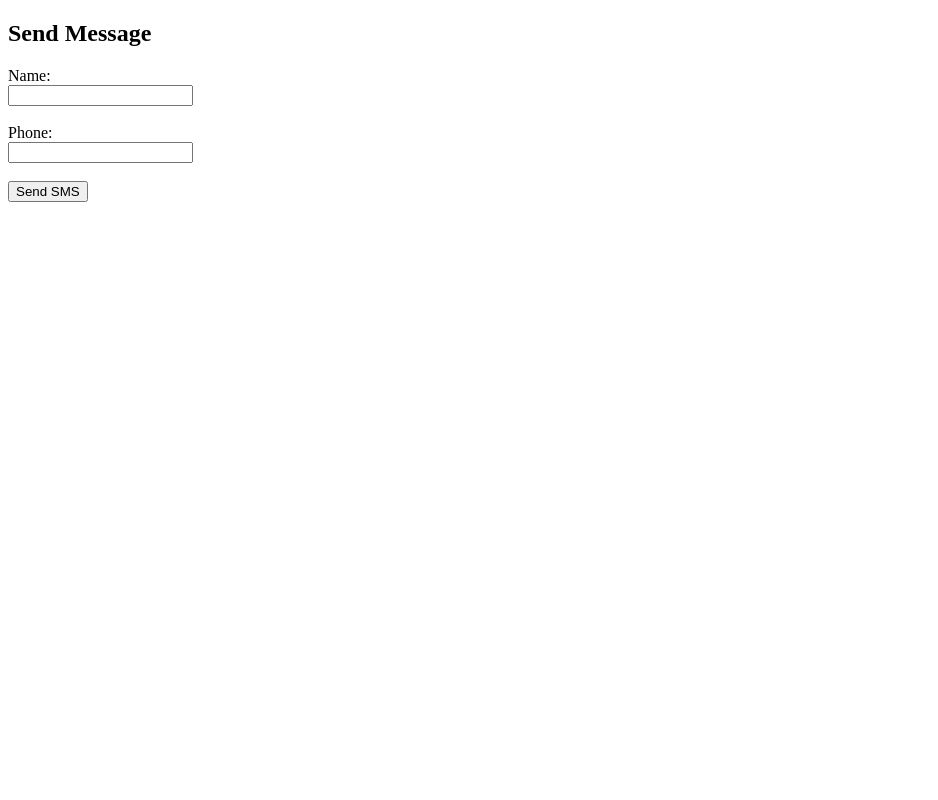
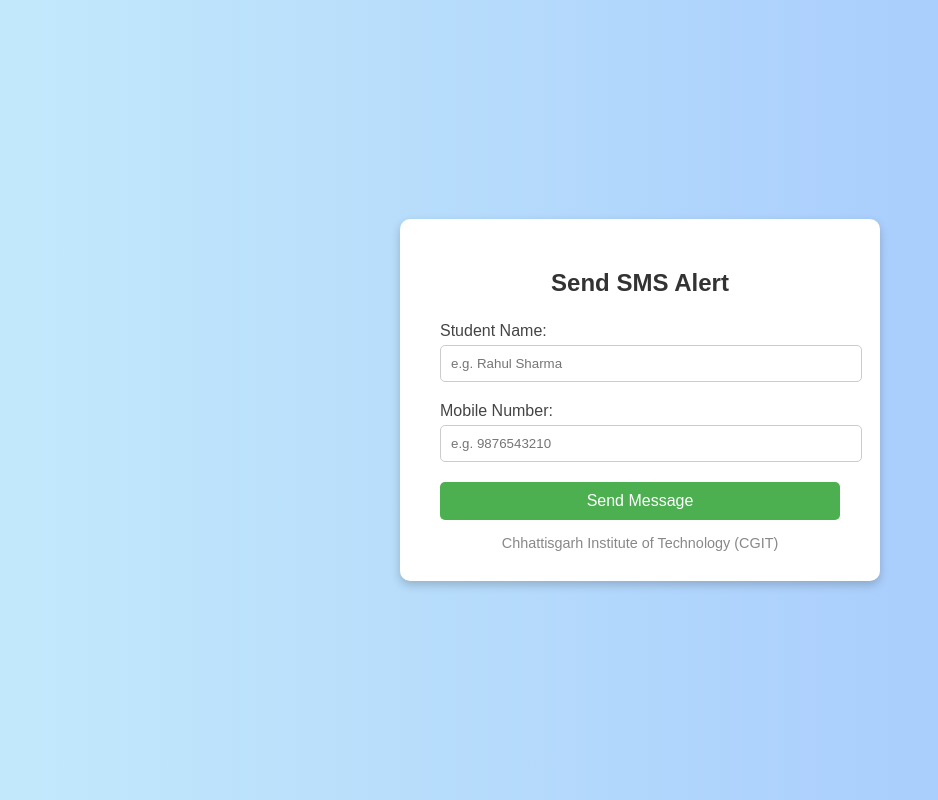
Before and after one commit to Rakhisinghos/sms_sender_render, a Flask app: page / in a window 1280 px wide. Shown: the whole page, without its empty margins (0-938 px from the left). Run offline with Flask 3, Linux system fonts and the light colour scheme.

Commit message:
Update index.html

```diff
--- a/templates/index.html
+++ b/templates/index.html
@@ -2,16 +2,83 @@
 <html lang="en">
 <head>
     <meta charset="UTF-8">
-    <title>Send SMS</title>
+    <title>Send SMS Notification</title>
+    <style>
+        body {
+            font-family: Arial, sans-serif;
+            background: linear-gradient(to right, #c2e9fb, #a1c4fd);
+            display: flex;
+            justify-content: center;
+            align-items: center;
+            height: 100vh;
+            margin: 0;
+        }
+
+        .container {
+            background: white;
+            padding: 30px 40px;
+            border-radius: 10px;
+            box-shadow: 0 4px 10px rgba(0,0,0,0.2);
+            max-width: 400px;
+            width: 100%;
+        }
+
+        h2 {
+            text-align: center;
+            margin-bottom: 25px;
+            color: #333;
+        }
+
+        label {
+            display: block;
+            margin-bottom: 5px;
+            color: #444;
+        }
+
+        input[type="text"], input[type="tel"] {
+            width: 100%;
+            padding: 10px;
+            margin-bottom: 20px;
+            border: 1px solid #ccc;
+            border-radius: 5px;
+        }
+
+        button {
+            width: 100%;
+            padding: 10px;
+            background-color: #4CAF50;
+            color: white;
+            font-size: 16px;
+            border: none;
+            border-radius: 5px;
+            cursor: pointer;
+        }
+
+        button:hover {
+            background-color: #45a049;
+        }
+
+        .footer {
+            text-align: center;
+            margin-top: 15px;
+            font-size: 0.9em;
+            color: #888;
+        }
+    </style>
 </head>
 <body>
-    <h2>Send Message</h2>
-    <form method="POST">
-        <label>Name:</label><br>
-        <input type="text" name="name" required><br><br>
-        <label>Phone:</label><br>
-        <input type="text" name="phone" required><br><br>
-        <button type="submit">Send SMS</button>
-    </form>
+    <div class="container">
+        <h2>Send SMS Alert</h2>
+        <form method="POST">
+            <label for="name">Student Name:</label>
+            <input type="text" id="name" name="name" placeholder="e.g. Rahul Sharma" required>
+
+            <label for="phone">Mobile Number:</label>
+            <input type="tel" id="phone" name="phone" placeholder="e.g. 9876543210" required>
+
+            <button type="submit">Send Message</button>
+        </form>
+        <div class="footer">Chhattisgarh Institute of Technology (CGIT)</div>
+    </div>
 </body>
 </html>
```
